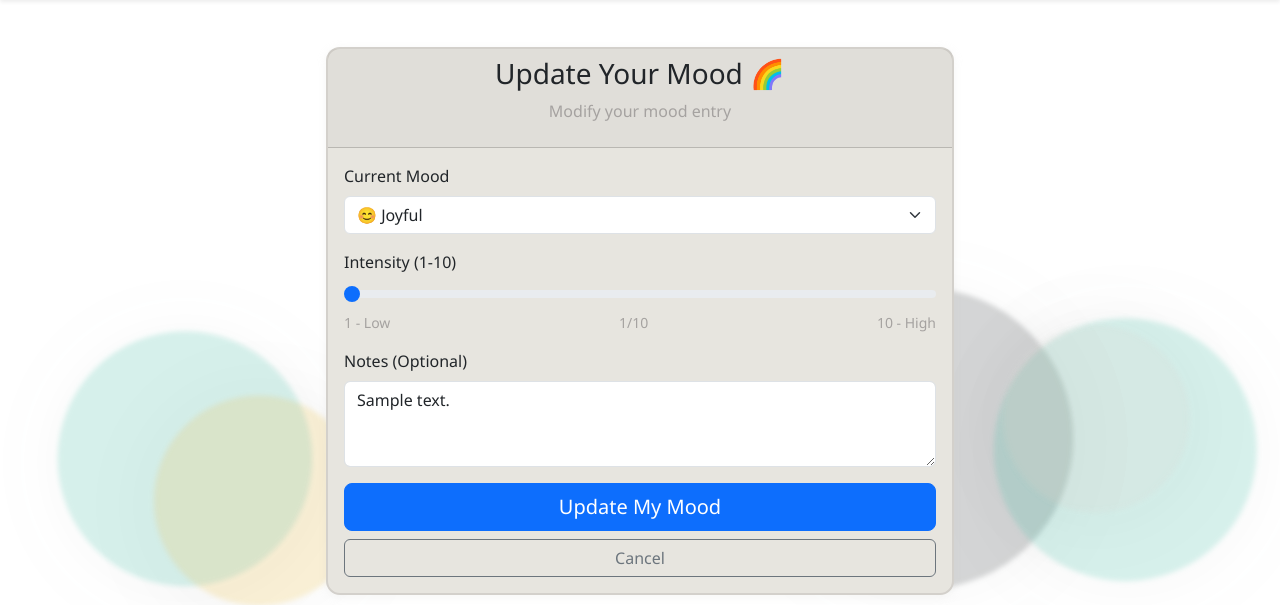
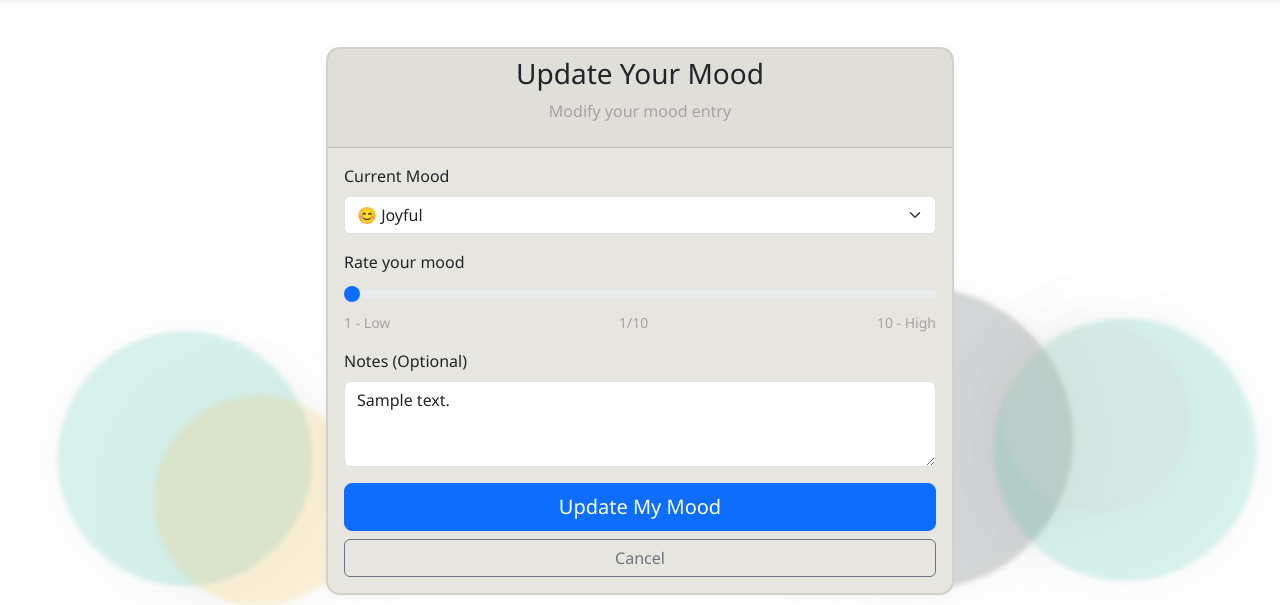
Before and after one commit to ZaenbA/capstone-project, a Django app: page /moods/1/edit/ in a window 1280 px wide. Shown: the part 62-667 px from the top of the page. Run offline with Django 4.2, Linux system fonts and the light colour scheme; a user stored in the database is signed in; tables that the repository leaves empty hold one stand-in row (values such as "Sample post"); some libraries are stand-ins or nearby versions; some web fonts are replaced.

Commit message:
changed scale wording to be more user friendly

```diff
--- a/moods/templates/moods/mood_add.html
+++ b/moods/templates/moods/mood_add.html
@@ -38,7 +38,7 @@
                     </div>
 
                     <div class="mb-3">
-                        <label for="intensity" class="form-label">Intensity (1-10)</label>
+                        <label for="intensity" class="form-label">Rate your mood</label>
                         <input type="range" class="form-range" id="intensity" name="intensity" min="1" max="10" value="5" oninput="updateIntensityValue(this.value)">
                         <div class="d-flex justify-content-between">
                             <small class="text-muted">1 - Low</small>
--- a/moods/templates/moods/mood_form.html
+++ b/moods/templates/moods/mood_form.html
@@ -7,7 +7,7 @@
     <div class="col-lg-6 mx-auto">
         <div class="card shadow-mindful">
             <div class="card-header text-center">
-                <h3 class="text-mindful">Update Your Mood 🌈</h3>
+                <h3 class="text-mindful">Update Your Mood</h3>
                 <p class="text-muted">Modify your mood entry</p>
             </div>
             <div class="card-body">
@@ -38,7 +38,7 @@
                     </div>
 
                     <div class="mb-3">
-                        <label for="intensity" class="form-label">Intensity (1-10)</label>
+                        <label for="intensity" class="form-label">Rate your mood</label>
                         <input type="range" class="form-range" id="intensity" name="intensity" min="1" max="10" value="{{ object.intensity }}" oninput="updateIntensityValue(this.value)">
                         <div class="d-flex justify-content-between">
                             <small class="text-muted">1 - Low</small>
--- a/moods/templates/moods/mood_list.html
+++ b/moods/templates/moods/mood_list.html
@@ -1,14 +1,14 @@
 {% extends 'base.html' %}
 
-{% block title %}My Moods - Mindful Moments{% endblock %}
+{% block title %}My Moods - Mindful Moments+{% endblock %}
 
 {% block content %}
 <div class="row">
     <div class="col-12">
         <div class="d-flex justify-content-between align-items-center mb-4">
-            <h2 class="text-mindful">My Mood Journey 📊</h2>
+            <h2 class="text-mindful">My Mood Journey</h2>
             <a href="{% url 'moods:add' %}" class="btn btn-primary">
-                <i class="fas fa-plus"></i> Add New Mood
+                <i class="fas fa-plus"></i> Add New Mood Here
             </a>
         </div>
 
```
